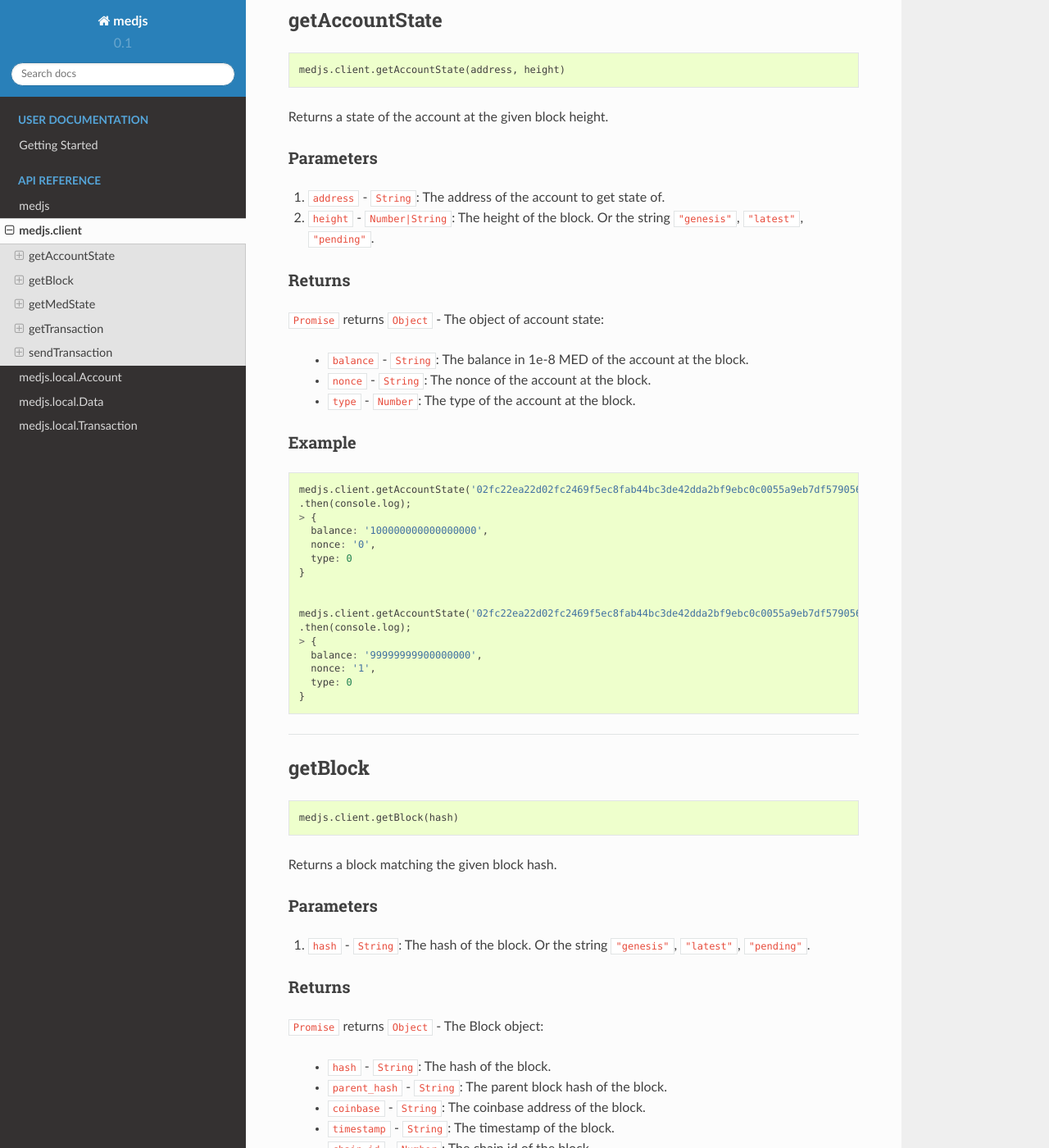
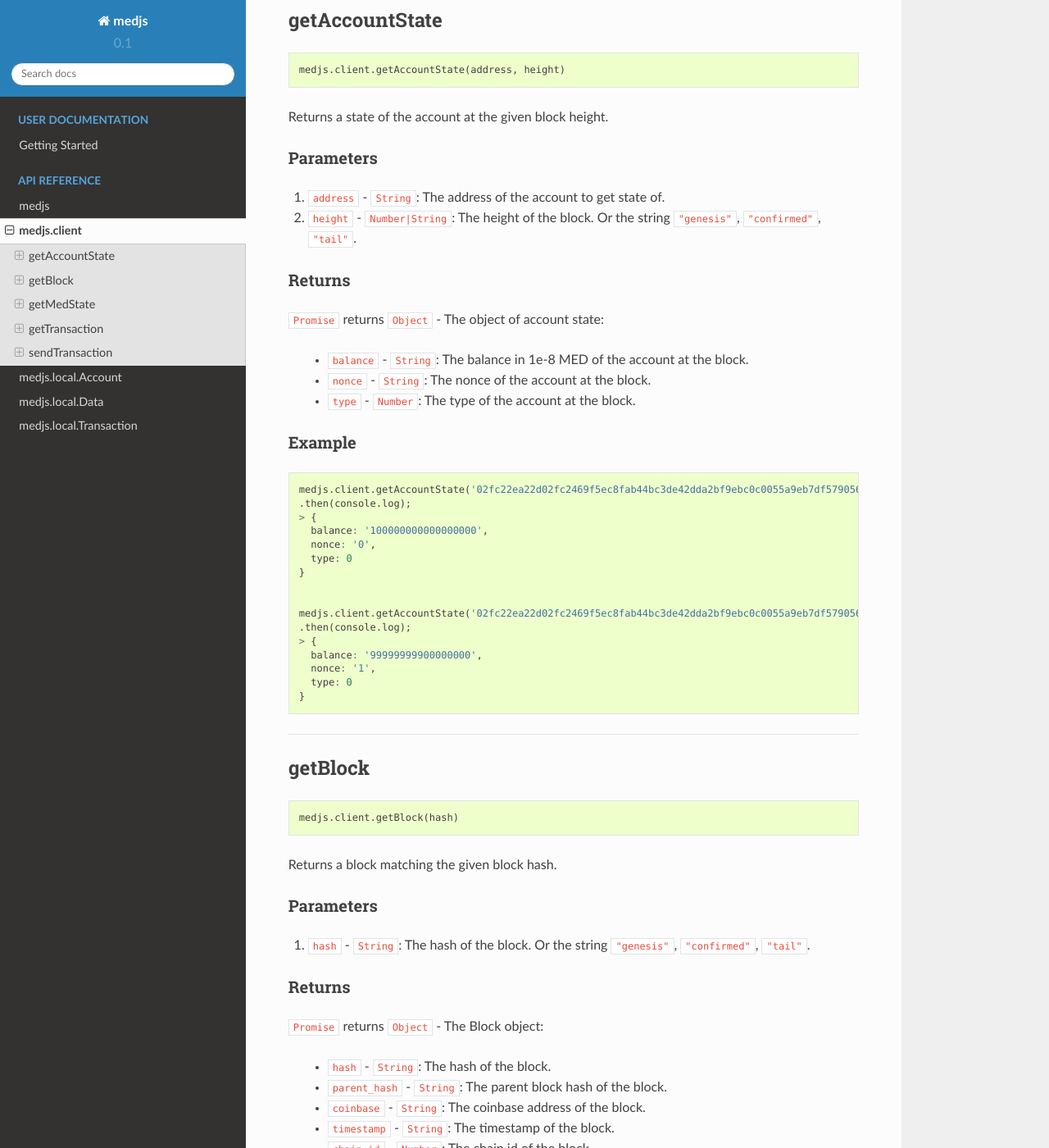
Before and after one commit to medibloc/panacea-js-old, a Sphinx documentation site: the page built from docs/medjs-client.rst, in a window 1280 px wide and 1400 px high, scrolled down 636 px. Shown: the whole window at 82% size. Built offline with Sphinx 7.4.7 and the Read the Docs theme 2.0.0, drawn with Linux system fonts in a browser that asks for light colours.

Commit message:
Fix block alias

```diff
--- a/docs/medjs-client.rst
+++ b/docs/medjs-client.rst
@@ -38,7 +38,7 @@ Parameters
 ----------
 
 1. ``address`` - ``String``: The address of the account to get state of.
-2. ``height`` - ``Number|String``: The height of the block. Or the string ``"genesis"``, ``"latest"``, ``"pending"``.
+2. ``height`` - ``Number|String``: The height of the block. Or the string ``"genesis"``, ``"confirmed"``, ``"tail"``.
 
 
 
@@ -90,7 +90,7 @@ Returns a block matching the given block hash.
 Parameters
 ----------
 
-1. ``hash`` - ``String``: The hash of the block. Or the string ``"genesis"``, ``"latest"``, ``"pending"``.
+1. ``hash`` - ``String``: The hash of the block. Or the string ``"genesis"``, ``"confirmed"``, ``"tail"``.
 
 
 Returns
```
